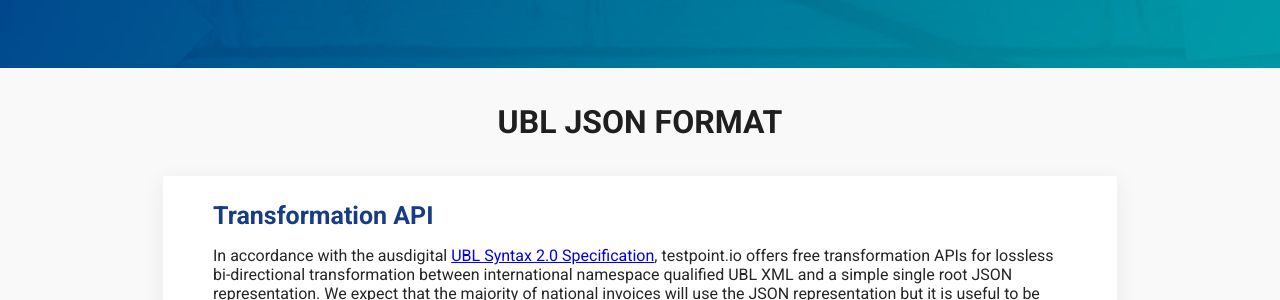
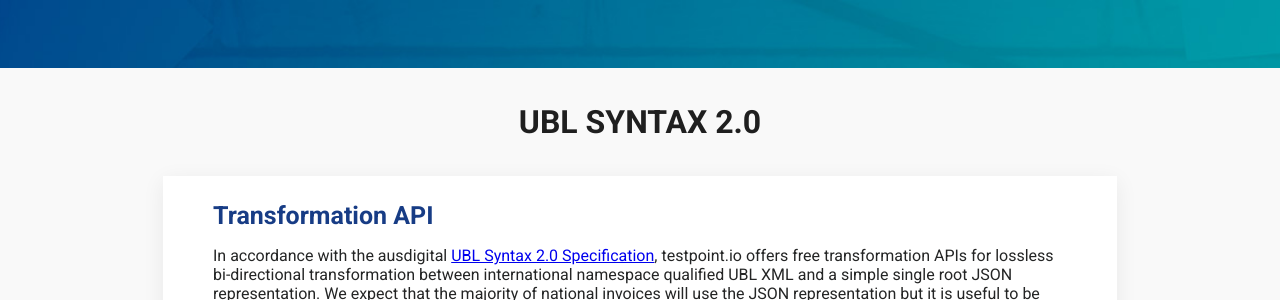
Before and after one commit to test-point/test-point.github.io, a Jekyll site: the page built from pages/syn.md, in a window 1280 px wide. Shown: the part 944-1244 px from the top of the page. Built offline with Jekyll 4.4.1, drawn with Linux system fonts in a browser that asks for light colours.

```diff
--- a/pages/syn.md
+++ b/pages/syn.md
@@ -3,9 +3,9 @@ title: A Testpoint.io UBL Syntax 2.0 test service
 description: The AusDigital UBL Syntax 2.0 Specification reference implementation and test suite.
 diagram: /images/diagrams/test-tdr.png
 diagramMobile: /images/diagrams/test-tdr-mobile.png
-contentTitle: UBL JSON Format
+contentTitle: UBL Syntax 2.0
 permalink: /syn
-menuTitle: Test UBL Syntax 2.0
+menuTitle: Test SYN
 menuOrder: 6
 ---
 ### Transformation API
```
